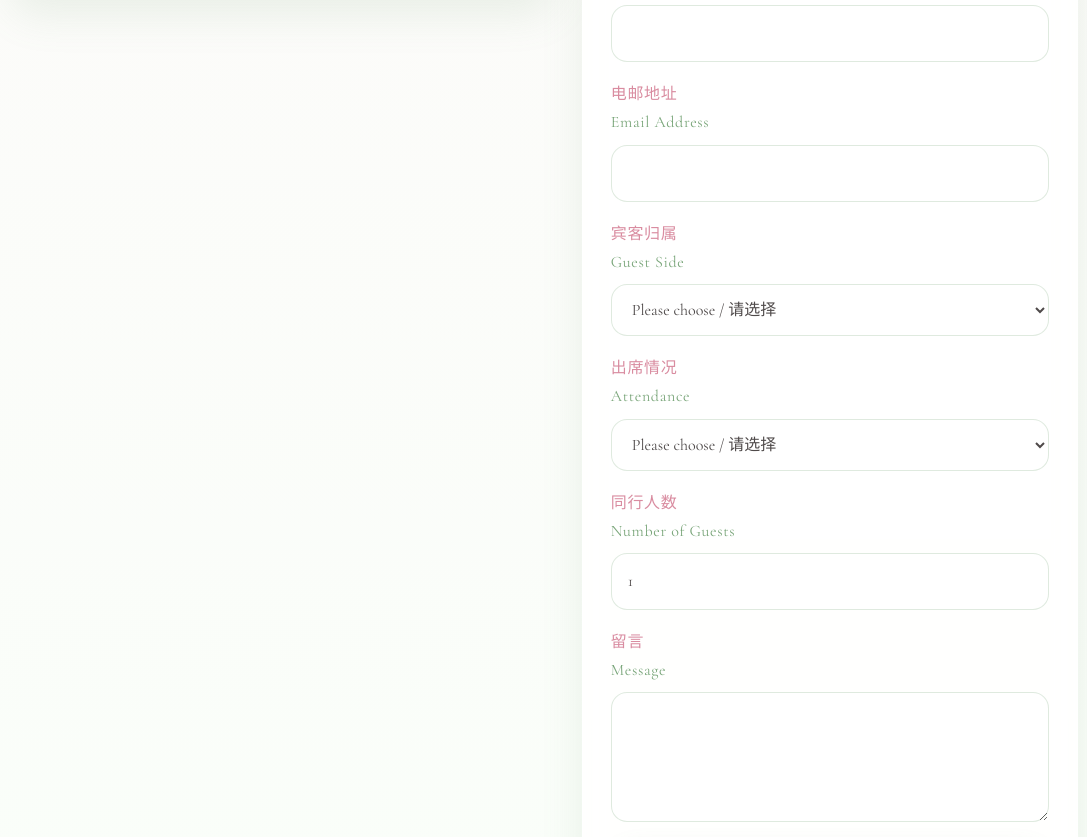
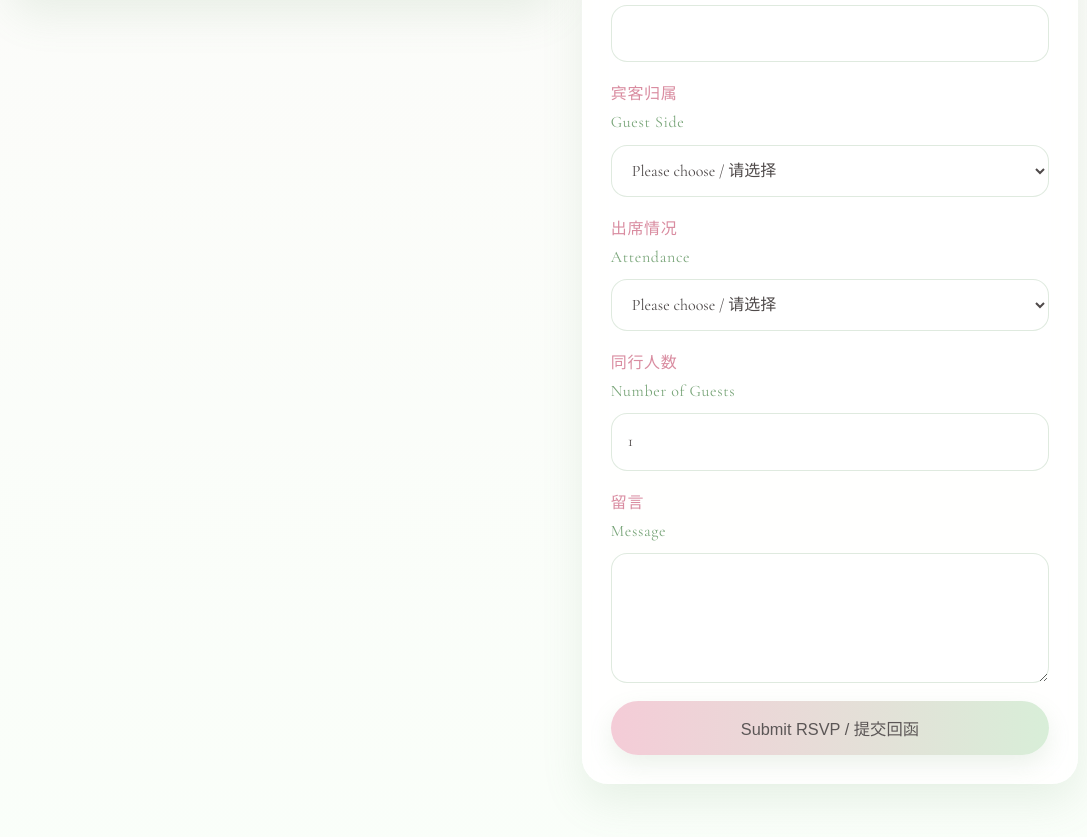
Before and after one commit to GZSZTTOCT3/THEBIGDAYRSVP, a plain HTML site: page index.html in a window 1280 px wide. Shown: the part 3223-4060 px from the top of the page, without its empty margins (96-1183 px from the left). Drawn offline with nearby package versions, Linux system fonts and the light colour scheme.

Commit message:
Update index.html

```diff
--- a/index.html
+++ b/index.html
@@ -662,14 +662,6 @@
 
   <div class="form-row">
     <label>
-      <span class="label-cn">电邮地址</span>
-      Email Address
-    </label>
-    <input type="email" name="entry.435118582">
-  </div>
-
-  <div class="form-row">
-    <label>
       <span class="label-cn">宾客归属</span>
       Guest Side
     </label>
```
